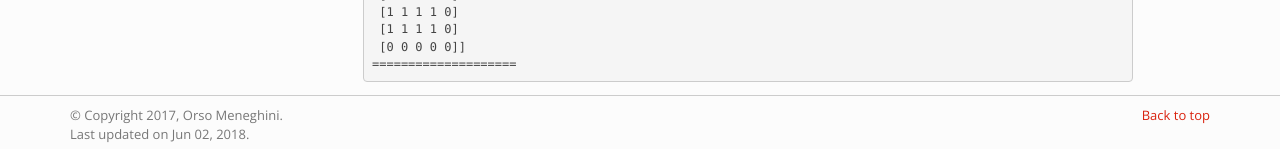
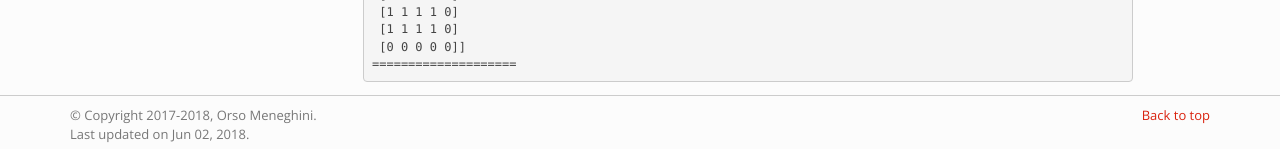
Before and after one commit to gafusion/omas, a Sphinx documentation site: the page built from sphinx/source/install.rst, in a window 1280 px wide and 900 px high, scrolled down 997 px. Shown: the part 748-897 px from the top of the window. Built offline with Sphinx 7.4.7, drawn with Linux system fonts in a browser that asks for light colours; the version number could not be read and is left out.

```diff
--- a/sphinx/source/conf.py
+++ b/sphinx/source/conf.py
@@ -249,18 +249,18 @@ source_suffix = '.rst'
 master_doc = 'index'
 
 # General information about the project.
-project = u'OMAS'
-copyright = u'2017, Orso Meneghini'
-author = u'Orso Meneghini'
+project = 'OMAS'
+copyright = '2017-2018, Orso Meneghini'
+author = 'Orso Meneghini'
 
 # The version info for the project you're documenting, acts as replacement for
 # |version| and |release|, also used in various other places throughout the
 # built documents.
 #
 # The short X.Y version.
-# version = u'0.0.1'
+# version = '0.0.1'
 # The full version, including alpha/beta/rc tags.
-# release = u'0.0.1'
+# release = '0.0.1'
 
 # The language for content autogenerated by Sphinx. Refer to documentation
 # for a list of supported languages.
@@ -515,8 +515,8 @@ latex_elements = {
 # (source start file, target name, title,
 #  author, documentclass [howto, manual, or own class]).
 latex_documents = [
-    (master_doc, 'omas.tex', u'omas Documentation',
-     u'Orso Meneghini', 'manual'),
+    (master_doc, 'omas.tex', 'OMAS documentation',
+     'Orso Meneghini', 'manual'),
 ]
 
 # The name of an image file (relative to this directory) to place at the top of
@@ -551,7 +551,7 @@ latex_documents = [
 # One entry per manual page. List of tuples
 # (source start file, name, description, authors, manual section).
 man_pages = [
-    (master_doc, 'OMAS', u'OMAS documentation',
+    (master_doc, 'OMAS', 'OMAS documentation',
      [author], 1)
 ]
 
@@ -566,7 +566,7 @@ man_pages = [
 # (source start file, target name, title, author,
 #  dir menu entry, description, category)
 texinfo_documents = [
-    (master_doc, 'OMAS', u'OMAS documentation',
+    (master_doc, 'OMAS', 'OMAS documentation',
      author, 'OMAS', 'Ordered Multidimensional Array Structure',
      'Miscellaneous'),
 ]
```
